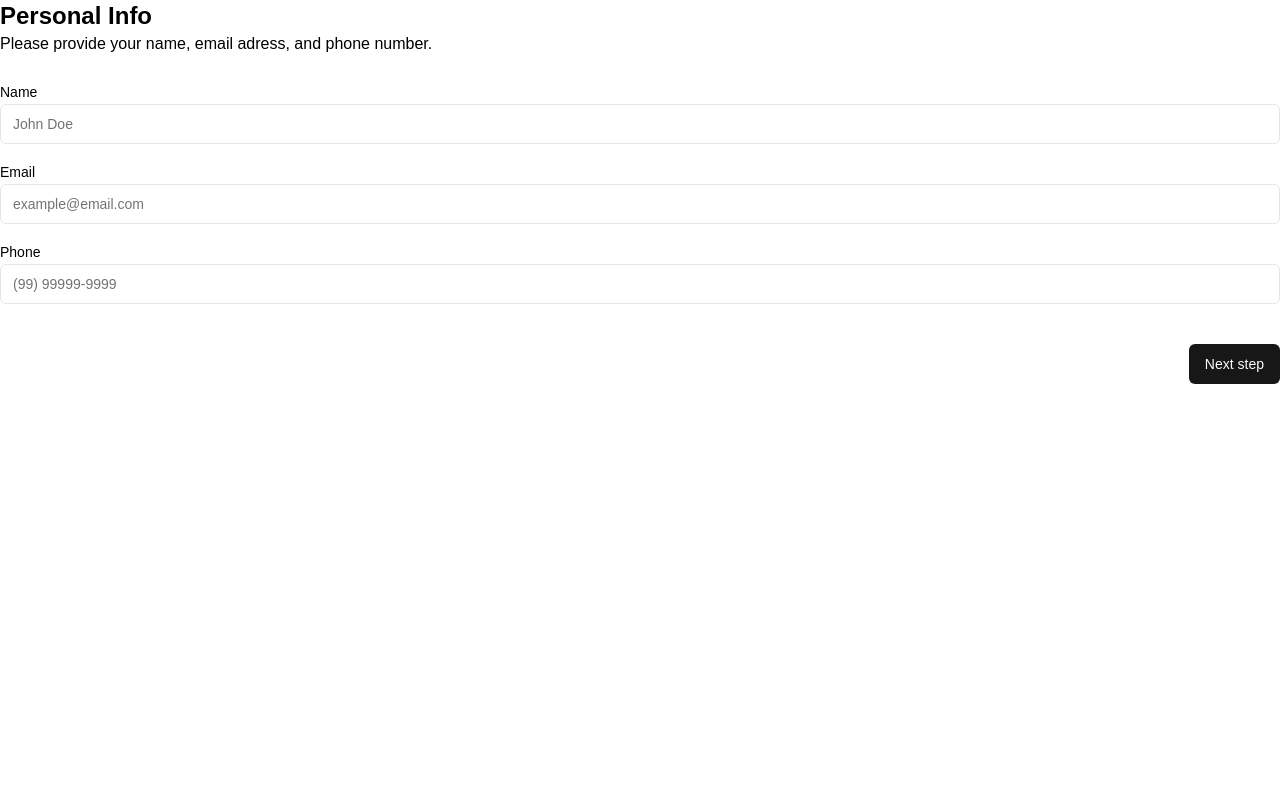
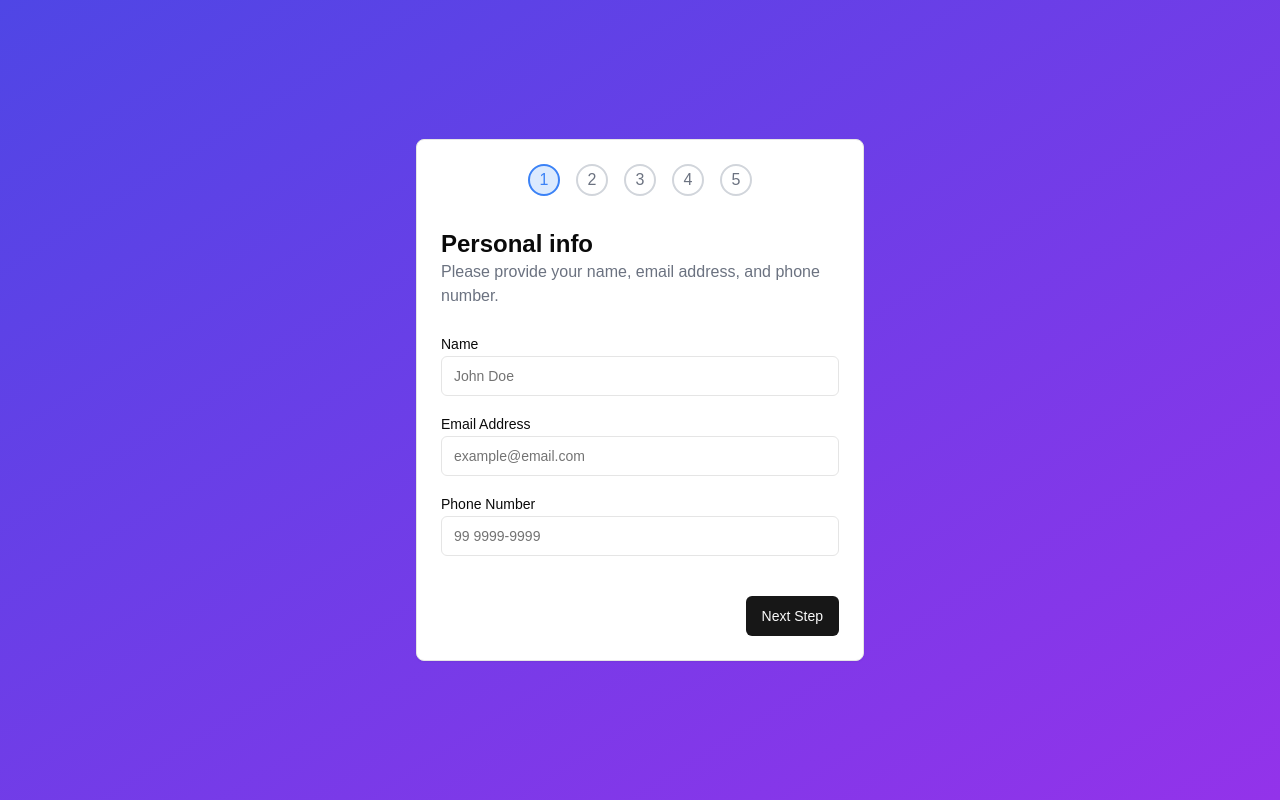
Before and after one commit to tarikraposo/multi-step-form, a Next.js app: page / in a window 1280 px wide. Built offline with nearby package versions, Linux system fonts and the light colour scheme.

Commit message:
Fixing bugs and style imports

```diff
--- a/src/app/globals.css
+++ b/src/app/globals.css
@@ -8,6 +8,65 @@ body {
 
 @layer base {
   :root {
+    --background: 0 0% 100%;
+    --foreground: 0 0% 3.9%;
+    --card: 0 0% 100%;
+    --card-foreground: 0 0% 3.9%;
+    --popover: 0 0% 100%;
+    --popover-foreground: 0 0% 3.9%;
+    --primary: 0 0% 9%;
+    --primary-foreground: 0 0% 98%;
+    --secondary: 0 0% 96.1%;
+    --secondary-foreground: 0 0% 9%;
+    --muted: 0 0% 96.1%;
+    --muted-foreground: 0 0% 45.1%;
+    --accent: 0 0% 96.1%;
+    --accent-foreground: 0 0% 9%;
+    --destructive: 0 84.2% 60.2%;
+    --destructive-foreground: 0 0% 98%;
+    --border: 0 0% 89.8%;
+    --input: 0 0% 89.8%;
+    --ring: 0 0% 3.9%;
+    --chart-1: 12 76% 61%;
+    --chart-2: 173 58% 39%;
+    --chart-3: 197 37% 24%;
+    --chart-4: 43 74% 66%;
+    --chart-5: 27 87% 67%;
     --radius: 0.5rem;
   }
+  .dark {
+    --background: 0 0% 3.9%;
+    --foreground: 0 0% 98%;
+    --card: 0 0% 3.9%;
+    --card-foreground: 0 0% 98%;
+    --popover: 0 0% 3.9%;
+    --popover-foreground: 0 0% 98%;
+    --primary: 0 0% 98%;
+    --primary-foreground: 0 0% 9%;
+    --secondary: 0 0% 14.9%;
+    --secondary-foreground: 0 0% 98%;
+    --muted: 0 0% 14.9%;
+    --muted-foreground: 0 0% 63.9%;
+    --accent: 0 0% 14.9%;
+    --accent-foreground: 0 0% 98%;
+    --destructive: 0 62.8% 30.6%;
+    --destructive-foreground: 0 0% 98%;
+    --border: 0 0% 14.9%;
+    --input: 0 0% 14.9%;
+    --ring: 0 0% 83.1%;
+    --chart-1: 220 70% 50%;
+    --chart-2: 160 60% 45%;
+    --chart-3: 30 80% 55%;
+    --chart-4: 280 65% 60%;
+    --chart-5: 340 75% 55%;
+  }
 }
+
+@layer base {
+  * {
+    @apply border-border;
+  }
+  body {
+    @apply bg-background text-foreground;
+  }
+}
--- a/src/app/page.tsx
+++ b/src/app/page.tsx
@@ -1,10 +1,11 @@
+import { SubscriptionFlow } from "./subscription-flow";
 import { SubscriptionProvider } from "./subscription-provider";
-import { UserInfoForm } from "./user-info-form";
 
-export default function Home() {
+
+export default function Page() {
   return (
     <SubscriptionProvider>
-      <UserInfoForm />
-   </SubscriptionProvider>
-  );
+      <SubscriptionFlow />
+    </SubscriptionProvider>
+  )
 }
--- a/src/app/subscription-flow.tsx
+++ b/src/app/subscription-flow.tsx
@@ -8,20 +8,23 @@ import { ThankYou } from "./thank-you"
 import { useSubscription } from "./subscription-provider"
 import { Confirmation } from "./confirmation"
 
-export function SubscriptionFlow(){
-    const {state} = useSubscription();
+export function SubscriptionFlow() {
+  const { state } = useSubscription()
 
   return (
     <div className="min-h-screen bg-gradient-to-br from-indigo-600 to-purple-600 flex items-center justify-center p-4">
       <Card className="w-full max-w-md p-6">
-                <div className="flex justif-center mb-8">
-                    {[1,2,3,4,5].map((step) => (
+        <div className="flex justify-center mb-8">
+          {[1, 2, 3, 4, 5].map((step) => (
             <div
               key={step}
-                            className={`w-8 h-2 rounded-full border-2 flex items-center justify-center mx-2
-                                ${state.currentStep === step ? 'bg-blue-100 border-blue-500 text-blue-500' : 'border-gray-300 text-gray-500'}
-                                `}
-                        ></div>
+              className={`w-8 h-8 rounded-full border-2 flex items-center justify-center mx-2
+                ${state.currentStep === step
+                  ? 'bg-blue-100 border-blue-500 text-blue-500'
+                  : 'border-gray-300 text-gray-500'}`}
+            >
+              {step}
+            </div>
           ))}
         </div>
 
@@ -31,8 +34,6 @@ export function SubscriptionFlow(){
         {state.currentStep === 4 && <Confirmation />}
         {state.currentStep === 5 && <ThankYou />}
       </Card>
-
     </div>
-
   )
 }
--- a/src/app/thank-you.tsx
+++ b/src/app/thank-you.tsx
@@ -5,15 +5,17 @@ import { CheckCircle } from 'lucide-react'
 import { useSubscription } from './subscription-provider'
 
 
-export function ThankYou(){
-    const {state, setStep, resetInfo} = useSubscription();
 
-    const handleHomeClick = () => {
-        resetInfo();
-        setStep(1)
-    }
+export function ThankYou() {
 
-    return(
+   const { state, setStep, resetInfo } = useSubscription()
+
+   const handleHomeClick = () => {
+    resetInfo();
+    setStep(1);
+  };
+
+  return (
     <div className="text-center py-8 space-y-4">
       <div className="flex justify-center">
         <CheckCircle className="w-16 h-16 text-pink-500" />
@@ -21,7 +23,7 @@ export function ThankYou(){
       <h2 className="text-2xl font-bold">Thank you!</h2>
       <p className="text-gray-500 max-w-sm mx-auto">
         Thanks for confirming your subscription! We hope you have fun using our
-        platform. If you ever need support, please feel free to email us at
+        platform. If you ever need support, please feel free to visit us at
         https://www.frontendmentor.io/.
       </p>
       <Button
@@ -31,8 +33,5 @@ export function ThankYou(){
           Home
         </Button>
     </div>
-    )
-
-
-
+  )
 }
--- a/src/app/types.ts
+++ b/src/app/types.ts
@@ -1,8 +1,8 @@
-export type PlantType = 'Arcade' | 'Advanced' | 'Pro';
+export type PlanType = 'Arcade' | 'Advanced' | 'Pro';
 export type BillingCycle = 'monthly' | 'yearly';
 
 export interface Plan {
-    type: PlantType;
+    type: PlanType;
     price: {
         monthly: number;
         yearly: number;
@@ -29,7 +29,7 @@ export interface UserInfo {
 export interface SubscriptionState {
     currentStep: number;
     userInfo: UserInfo;
-    plan: PlantType | null;
+    plan: PlanType | null;
     billingCycle: BillingCycle;
     addOns: string[];
 }
--- a/src/app/user-info-form.tsx
+++ b/src/app/user-info-form.tsx
@@ -1,52 +1,43 @@
 'use client'
 
-import { useState } from "react"
+import { useState } from 'react'
 import { Button } from "@/components/ui/button"
 import { Input } from "@/components/ui/input"
 import { Label } from "@/components/ui/label"
 import { useSubscription } from "./subscription-provider"
 
-export function UserInfoForm(){
-    const {state, setUserInfo, setStep} = useSubscription();
-    const [errors, setErrors] = useState<{[key: string]: string}>({});
-    const validationExpressionPhone = /^\([1-9]{2}\) (?:[2-8]|9[0-9])[0-9]{3}-[0-9]{4}$/
-
+export function UserInfoForm() {
+  const { state, setUserInfo, setStep } = useSubscription()
+  const [errors, setErrors] = useState<{ [key: string]: string }>({})
 
 
   const handleSubmit = (e: React.FormEvent) => {
-        e.preventDefault();
+    e.preventDefault()
+    const newErrors: { [key: string]: string } = {}
 
-        const newErrors: {[key: string]: string} = {};
+    if (!state.userInfo.name) newErrors.name = "Name is required"
+    if (!state.userInfo.email) newErrors.email = "Email is required"
+    else if (!/\S+@\S+\.\S+/.test(state.userInfo.email)) newErrors.email = "Email is invalid"
+    if (!state.userInfo.phone) newErrors.phone = "Phone number is required"
 
-        if (!state.userInfo.name) newErrors.name = "Name is required";
-        if (!state.userInfo.email) newErrors.email = "Email is required";
-        else if (!state.userInfo.email.includes('@')) newErrors.email = "Invalid email";
-        if (!state.userInfo.phone) newErrors.phone = "Phone is required";
-        else if (!validationExpressionPhone.test(state.userInfo.phone)) newErrors.phone = "Invalid phone number";
 
     setErrors(newErrors)
 
     if (Object.keys(newErrors).length === 0) {
       setStep(state.currentStep + 1)
     }
-
   }
 
   const handleChange = (e: React.ChangeEvent<HTMLInputElement>) => {
-        const {name, value} = e.target;
-        setUserInfo({...state.userInfo, [name]: value});
+    const { name, value } = e.target
+    setUserInfo({ ...state.userInfo, [name]: value })
   }
 
-    return(
-
+  return (
     <div className="space-y-6">
       <div>
-                <h2 className="text-2xl font-bold">
-                    Personal Info
-                </h2>
-                <p>
-                    Please provide your name, email adress, and phone number.
-                </p>
+        <h2 className="text-2xl font-bold">Personal info</h2>
+        <p className="text-gray-500">Please provide your name, email address, and phone number.</p>
       </div>
 
       <form onSubmit={handleSubmit} className="space-y-4">
@@ -63,7 +54,7 @@ export function UserInfoForm(){
         </div>
 
         <div>
-                    <Label htmlFor="email">Email</Label>
+          <Label htmlFor="email">Email Address</Label>
           <Input
             id="email"
             name="email"
@@ -72,29 +63,28 @@ export function UserInfoForm(){
             onChange={handleChange}
             placeholder="example@email.com"
           />
-                    {errors.name && <p className="text-red-500 text-sm mt-1">{errors.email}</p>}
+          {errors.email && <p className="text-red-500 text-sm mt-1">{errors.email}</p>}
         </div>
 
         <div>
-                    <Label htmlFor="phone">Phone</Label>
+          <Label htmlFor="phone">Phone Number</Label>
           <Input
             id="phone"
             name="phone"
+            type="tel"
             value={state.userInfo.phone}
             onChange={handleChange}
-                        placeholder="(99) 99999-9999"
+            placeholder="99 9999-9999"
           />
-                    {errors.name && <p className="text-red-500 text-sm mt-1">{errors.phone}</p>}
+          {errors.phone && <p className="text-red-500 text-sm mt-1">{errors.phone}</p>}
         </div>
 
         <div className="flex justify-end pt-6">
-                    <Button type="submit">Next step</Button>
+          <Button type="submit">
+            Next Step
+          </Button>
         </div>
-
       </form>
-
     </div>
-
   )
-
 }
--- a/tailwind.config.ts
+++ b/tailwind.config.ts
@@ -10,8 +10,46 @@ export default {
   theme: {
   	extend: {
   		colors: {
-  			background: 'var(--background)',
-  			foreground: 'var(--foreground)'
+  			background: 'hsl(var(--background))',
+  			foreground: 'hsl(var(--foreground))',
+  			card: {
+  				DEFAULT: 'hsl(var(--card))',
+  				foreground: 'hsl(var(--card-foreground))'
+  			},
+  			popover: {
+  				DEFAULT: 'hsl(var(--popover))',
+  				foreground: 'hsl(var(--popover-foreground))'
+  			},
+  			primary: {
+  				DEFAULT: 'hsl(var(--primary))',
+  				foreground: 'hsl(var(--primary-foreground))'
+  			},
+  			secondary: {
+  				DEFAULT: 'hsl(var(--secondary))',
+  				foreground: 'hsl(var(--secondary-foreground))'
+  			},
+  			muted: {
+  				DEFAULT: 'hsl(var(--muted))',
+  				foreground: 'hsl(var(--muted-foreground))'
+  			},
+  			accent: {
+  				DEFAULT: 'hsl(var(--accent))',
+  				foreground: 'hsl(var(--accent-foreground))'
+  			},
+  			destructive: {
+  				DEFAULT: 'hsl(var(--destructive))',
+  				foreground: 'hsl(var(--destructive-foreground))'
+  			},
+  			border: 'hsl(var(--border))',
+  			input: 'hsl(var(--input))',
+  			ring: 'hsl(var(--ring))',
+  			chart: {
+  				'1': 'hsl(var(--chart-1))',
+  				'2': 'hsl(var(--chart-2))',
+  				'3': 'hsl(var(--chart-3))',
+  				'4': 'hsl(var(--chart-4))',
+  				'5': 'hsl(var(--chart-5))'
+  			}
   		},
   		borderRadius: {
   			lg: 'var(--radius)',
```
Also changed, not shown: src/app/add-on-selection.tsx (+19 -16 lines), src/app/plan-selection.tsx (+26 -23 lines), src/app/subscription-provider.tsx (+25 -25 lines), components.json. Lines whose indentation alone changed are shown as unchanged.
